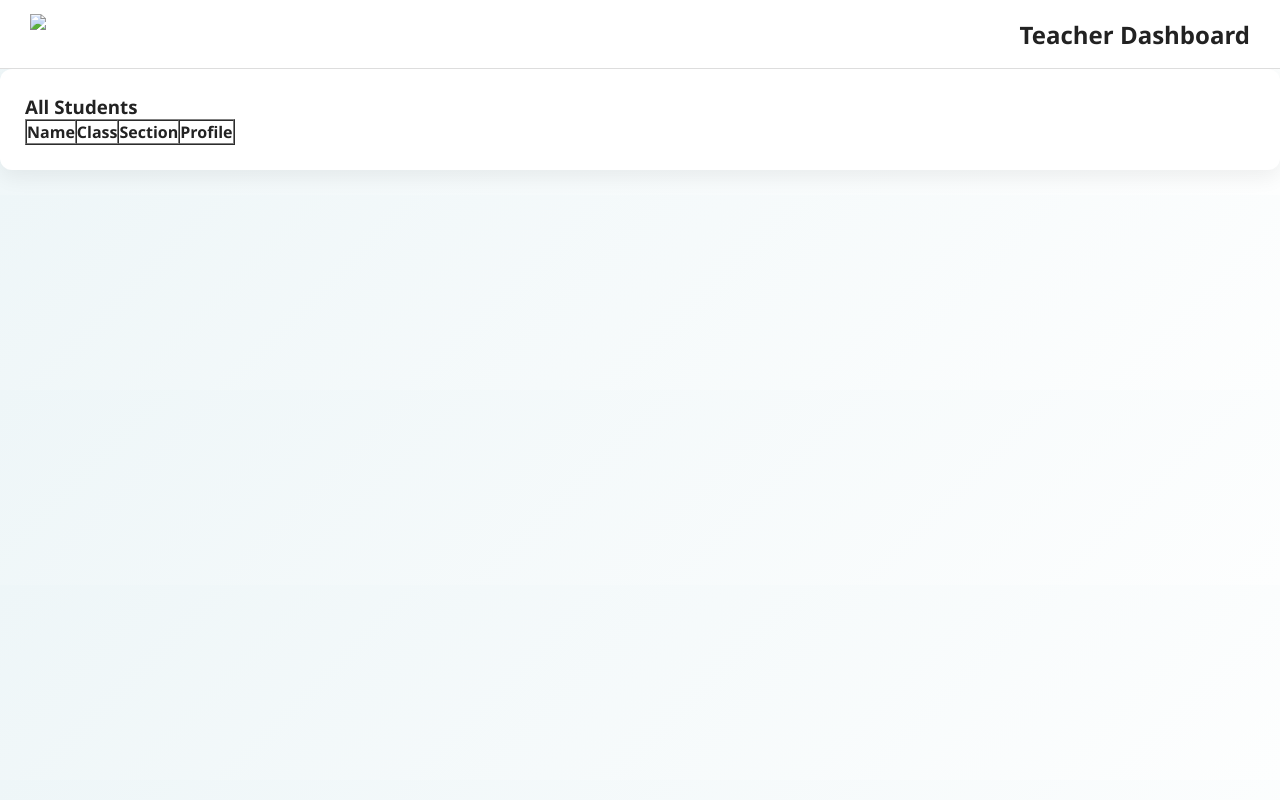
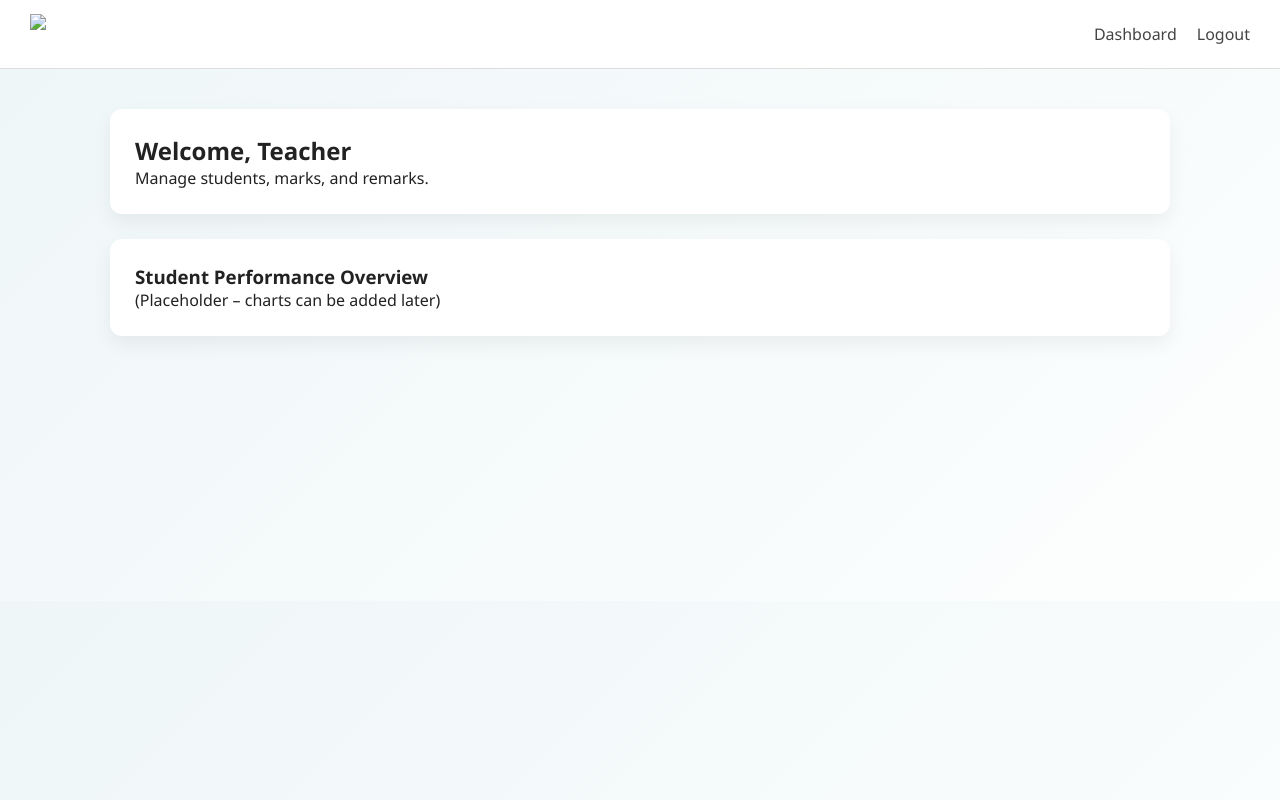
Before and after one commit to showrya-s/resonance_smartlearn_portal, a Flask app: template templates/teacher_dashboard.html in a window 1280 px wide. Run offline with Flask 3, Linux system fonts and the light colour scheme; the template is opened without the code that fills it, so the values that code supplies are empty.

Commit message:
Update teacher_dashboard.html

```diff
--- a/templates/teacher_dashboard.html
+++ b/templates/teacher_dashboard.html
@@ -5,29 +5,28 @@
     <link rel="stylesheet" href="/static/style.css">
 </head>
 <body>
-    <div class="header">
-        <img src="/static/logo.png" height="60">
-        <h2>Teacher Dashboard</h2>
+
+<div class="header">
+    <img src="/static/logo.png">
+    <div class="nav">
+        <a href="/teacher">Dashboard</a>
+        <a href="/logout">Logout</a>
+    </div>
+</div>
+
+<div class="container">
+    <div class="card">
+        <h2>Welcome, Teacher</h2>
+        <p>Manage students, marks, and remarks.</p>
     </div>
 
     <div class="card">
-        <h3>All Students</h3>
-        <table border="1" cellpadding="8" cellspacing="0">
-            <tr>
-                <th>Name</th>
-                <th>Class</th>
-                <th>Section</th>
-                <th>Profile</th>
-            </tr>
-            {% for id, name, class_, section in students %}
-            <tr>
-                <td>{{ name }}</td>
-                <td>{{ class_ }}</td>
-                <td>{{ section }}</td>
-                <td><a href="/student_profile/{{ id }}">View Profile</a></td>
-            </tr>
-            {% endfor %}
-        </table>
+        <h3>Student Performance Overview</h3>
+        <p>(Placeholder – charts can be added later)</p>
     </div>
+
+    <div class="spacer"></div>
+</div>
+
 </body>
 </html>
```
